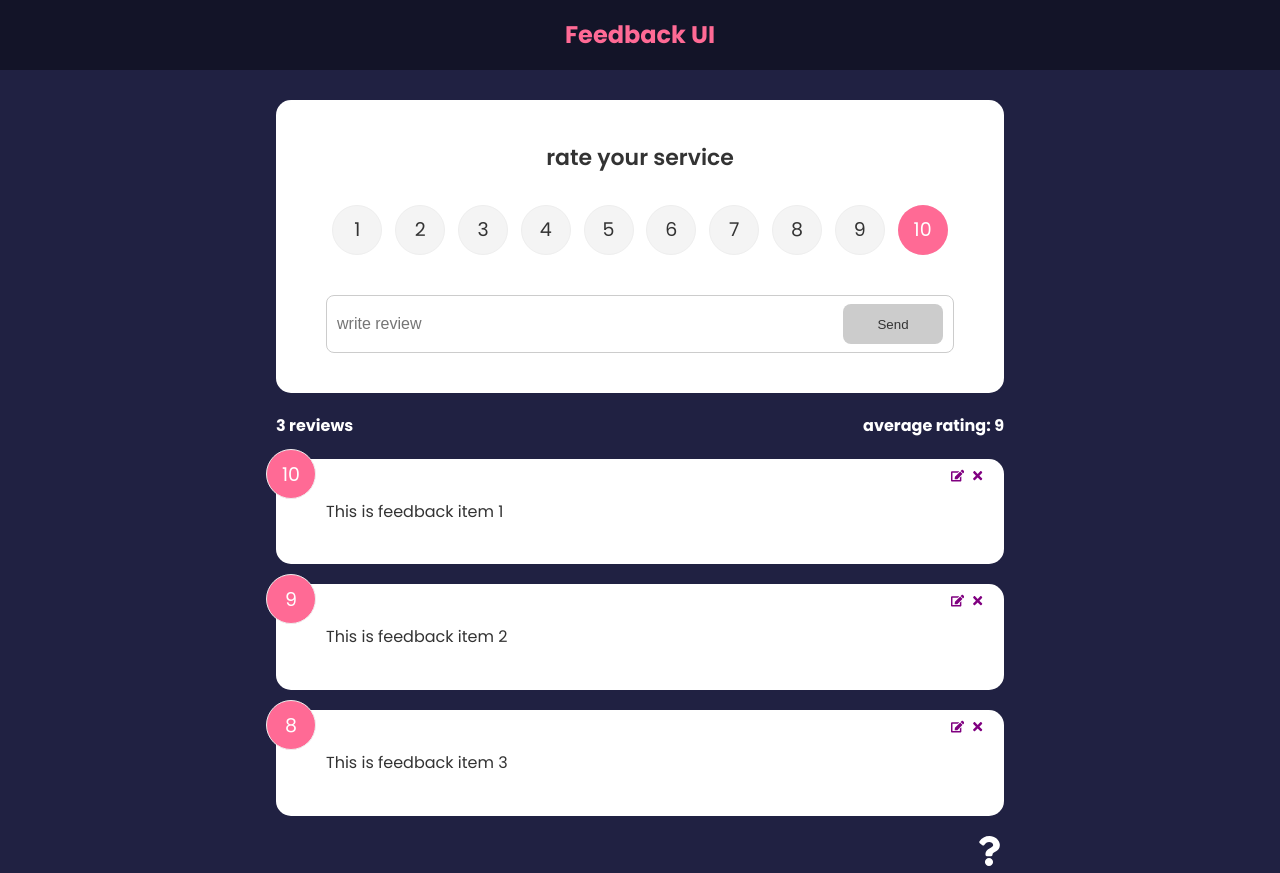
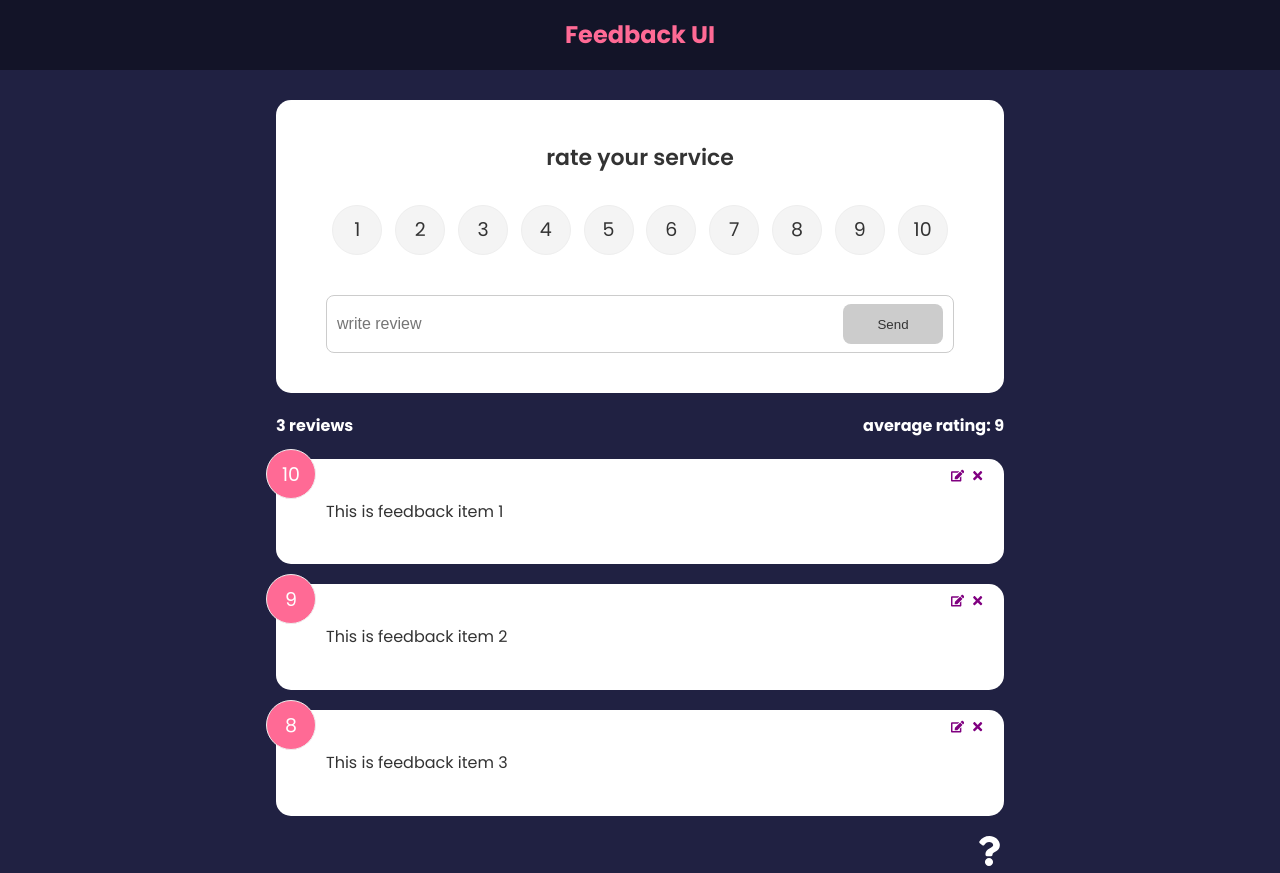
Before and after one commit to lashatatu/reactFirstSection, a React (Create React App) app: page / in a window 1280 px wide. Built offline with nearby package versions, Linux system fonts and the light colour scheme.

Commit message:
update feedback

```diff
--- a/src/components/FeedbackForm.jsx
+++ b/src/components/FeedbackForm.jsx
@@ -1,5 +1,5 @@
 import Card from './shared/Card'
-import { useState, useContext } from 'react'
+import { useState, useContext, useEffect } from 'react'
 import Button from './shared/Button'
 import RatingSelect from './RatingSelect'
 import FeedbackContext from '../context/FeedbackContext'
@@ -10,7 +10,17 @@
   const [rating, setRating] = useState(10)
   const [btnDisabled, setBtnDisabled] = useState(true)
   const [message, setMessage] = useState('')
-  const {addFeedback} = useContext(FeedbackContext)
+  const {
+    addFeedback,
+    feedbackEdit,
+  } = useContext(FeedbackContext)
+  useEffect(() => {
+    if ( feedbackEdit.edit === true ) {
+      setBtnDisabled(false)
+      setText(feedbackEdit.item.text)
+      setRating(feedbackEdit.item.rating)
+    }
+  }, [feedbackEdit])
 
   const handleTextChange = (e) => {
     if ( text === '' ) {
--- a/src/components/RatingSelect.jsx
+++ b/src/components/RatingSelect.jsx
@@ -1,7 +1,13 @@
-import { useState } from 'react'
+import { useContext, useState,useEffect } from 'react'
+import FeedbackContext from '../context/FeedbackContext'
 
 const RatingSelect = ({select}) => {
   const [selected,setSelected]=useState(10)
+
+  const {feedbackEdit}=useContext(FeedbackContext)
+  useEffect(()=>{
+    setSelected(feedbackEdit.item.rating)
+  },[feedbackEdit])
   const handleChange=(e)=>{
     setSelected(+e.currentTarget.value)
     select(+e.currentTarget.value)
--- a/src/context/FeedbackContext.js
+++ b/src/context/FeedbackContext.js
@@ -45,13 +45,13 @@
     })
   }
 
-
   return <FeedbackContext.Provider
     value={{
       feedback,
       deleteFeedback,
       addFeedback,
-      editFeedback
+      editFeedback,
+      feedbackEdit
     }}>
     {children}
   </FeedbackContext.Provider>
```
